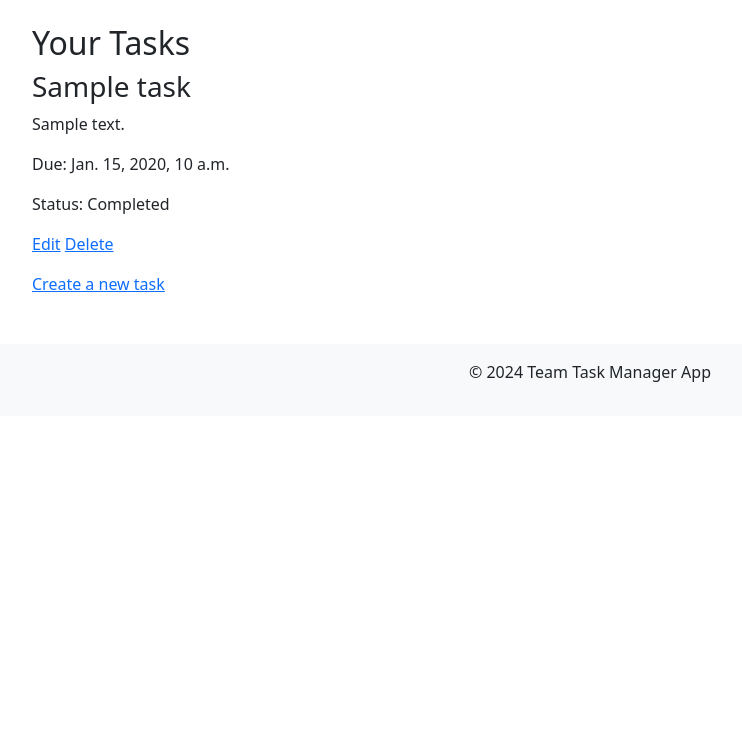
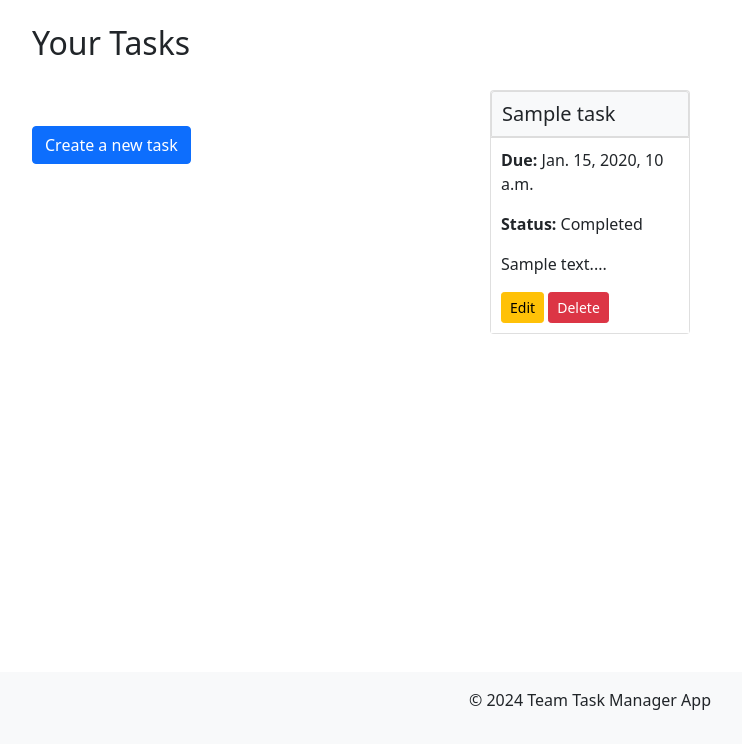
Before and after one commit to FocusCK/TeamTaskManager, a Django app: page /tasks/ in a window 1280 px wide. Shown: the part 56-800 px from the top of the page, without its empty margins (50-792 px from the left). Run offline with Django 5.2, Linux system fonts and the light colour scheme; a user stored in the database is signed in; tables that the repository leaves empty hold one stand-in row (values such as "Sample post").

Commit message:
interactivity on task list

```diff
--- /dev/null
+++ b/tasks/static/tasks/css/task_list.css
@@ -0,0 +1,56 @@
+/* Task card stack */
+.task-container {
+    display: flex;
+    justify-content: center;
+    align-items: center;
+    flex-wrap: wrap;
+    gap: 15px;
+    padding: 20px;
+}
+
+.card-stack {
+    position: relative;
+    width: 200px;
+    height: auto;
+    cursor: pointer;
+}
+
+.card {
+    position: absolute;
+    top: 0;
+    left: 0;
+    transition: transform 0.3s ease-in-out, z-index 0s linear 0.3s;  /* Smooth transition */
+    z-index: 1;  /* Cards on top should have higher z-index */
+}
+
+.card:hover {
+    transform: translateY(-20px); /* Raise the card when hovered */
+   /* z-index: 2;   Bring the card to the front */
+}
+
+.card-header {
+    background-color: #f8f9fa;
+    padding: 10px;
+    border: 1px solid #ddd;
+}
+
+.card-body {
+    display: none;
+    padding: 10px;
+    background-color: #fff;
+    border-top: 1px solid #ddd;
+}
+
+.card-body.collapse {
+    display: block;  /* Make the details visible when expanded */
+}
+
+
+footer {
+    position: fixed;
+    bottom: 0;
+    width: 100%;
+    background-color: #f8f9fa; /* Make sure footer has a background */
+    padding: 10px;
+    text-align: center;
+}
--- a/tasks/templates/tasks/task_list.html
+++ b/tasks/templates/tasks/task_list.html
@@ -4,19 +4,35 @@
 
 {% block content %}
 <h2>Your Tasks</h2>
-<ul class="list-group">
+<div class="task-container">
     {% for task in tasks %}
-       <div class="task">
-        <h3>{{ task.title }}</h3>
-        <p>{{ task.description }}</p>
-        <p>Due: {{ task.due_date }}</p>
-        <p>Status: {% if task.completed %} Completed {% else %} Incomplete {% endif %}</p>
-        <a href="{% url 'update_task' task.id %}">Edit</a>
-        <a href="{% url 'delete_task' task.id %}">Delete</a>
-       </div>
+        <div class="card-stack">
+            <div class="card task" id="task-card-{{ task.id }}" onclick="toggleCard({{ task.id }})">
+                <div class="card-header">
+                    <h5 class="task-title mb-0">{{ task.title }}</h5>
+                </div>
+                <div class="card-body collapse" id="task-details-{{ task.id }}">
+                    <p><strong>Due:</strong> {{ task.due_date }}</p>
+                    <p><strong>Status:</strong> {% if task.completed %} Completed {% else %} Incomplete {% endif %}</p>
+                    <p>{{ task.description|slice:":200" }}...</p>  <!-- Show the first 200 characters of the description -->
+                    <a href="{% url 'update_task' task.id %}" class="btn btn-warning btn-sm">Edit</a>
+                    <a href="{% url 'delete_task' task.id %}" class="btn btn-danger btn-sm">Delete</a>
+                </div>
+            </div>
+        </div>
     {% endfor %}
-</ul>
+</div>
 <div class="mt-3">
-<a href="{% url 'create_task' %}">Create a new task</a>
+    <a href="{% url 'create_task' %}" class="btn btn-primary">Create a new task</a>
 </div>
 {% endblock %}
+<script>
+    function toggleCard(taskId) {
+        const cardDetails = document.getElementById(`task-details-${taskId}`);
+        if (cardDetails.classList.contains('collapse')) {
+            cardDetails.classList.remove('collapse');
+        } else {
+            cardDetails.classList.add('collapse');
+        }
+    }
+</script>
--- a/users/templates/users/base.html
+++ b/users/templates/users/base.html
@@ -5,6 +5,8 @@
     <meta name="viewport" content="width=device-width, initial-scale=1.0">
     <title>{% block title %}Task Management App{% endblock %}</title>
     <link href="https://cdn.jsdelivr.net/npm/bootstrap@5.0.2/dist/css/bootstrap.min.css" rel="stylesheet" integrity="sha384-EVSTQN3/azprG1Anm3QDgpJLIm9Nao0Yz1ztcQTwFspd3yD65VohhpuuCOmLASjC" crossorigin="anonymous">
+    {% load static %}
+    <link href="{% static 'tasks/css/task_list.css' %}" rel="stylesheet">
 </head>
 <body>
     <nav class="navbar navbar-expand-lg navbar-light bg-light" aria-label="Main navigation">
```
